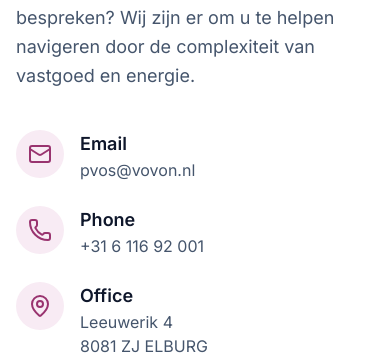
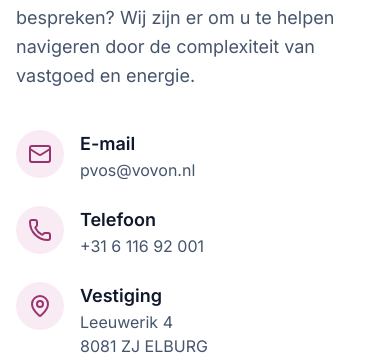
Before and after one commit to vosqdev/Vovon, a React (Vite) app: page / in a window 390 px wide. Shown: the part 10561-10921 px from the top of the page. Built offline with nearby package versions, Linux system fonts and the light colour scheme.

Commit message:
feat: Localize contact and navbar labels
Integrates translation keys for dynamic display of contact information labels (email, phone, office) and language switcher in the navbar. This ensures consistency and facilitates multilingual support for the website.

```diff
--- a/src/components/Contact.tsx
+++ b/src/components/Contact.tsx
@@ -58,7 +58,7 @@ const Contact = ({ language }: ContactProps) => {
                   <Mail className="w-6 h-6 text-vovon-600" />
                 </div>
                 <div>
-                  <h3 className="text-lg font-semibold text-slate-900">Email</h3>
+                  <h3 className="text-lg font-semibold text-slate-900">{t.info.email}</h3>
                   <a href="mailto:pvos@vovon.nl" className="text-slate-600 hover:text-vovon-600 transition-colors">
                     pvos@vovon.nl
                   </a>
@@ -69,7 +69,7 @@ const Contact = ({ language }: ContactProps) => {
                   <Phone className="w-6 h-6 text-vovon-600" />
                 </div>
                 <div>
-                  <h3 className="text-lg font-semibold text-slate-900">Phone</h3>
+                  <h3 className="text-lg font-semibold text-slate-900">{t.info.phone}</h3>
                   <a href="tel:+31611692001" className="text-slate-600 hover:text-vovon-600 transition-colors">
                     +31 6 116 92 001
                   </a>
@@ -80,7 +80,7 @@ const Contact = ({ language }: ContactProps) => {
                   <MapPin className="w-6 h-6 text-vovon-600" />
                 </div>
                 <div>
-                  <h3 className="text-lg font-semibold text-slate-900">Office</h3>
+                  <h3 className="text-lg font-semibold text-slate-900">{t.info.office}</h3>
                   <p className="text-slate-600">
                     Leeuwerik 4<br />
                     8081 ZJ ELBURG<br />
--- a/src/components/Navbar.tsx
+++ b/src/components/Navbar.tsx
@@ -54,7 +54,7 @@ const Navbar = ({ language, setLanguage }: NavbarProps) => {
 
           {/* Desktop Menu */}
           <div className="hidden md:flex space-x-8 items-center">
-            {navLinks.map((link) => (
+            {navLinks.filter(link => link.href !== '#contact').map((link) => (
               <a
                 key={link.name}
                 href={link.href}
@@ -66,6 +66,17 @@ const Navbar = ({ language, setLanguage }: NavbarProps) => {
               </a>
             ))}
 
+            <a
+              href="#contact"
+              className={`px-5 py-2 rounded-full text-sm font-medium transition-all ${
+                scrolled
+                  ? 'bg-vovon-600 text-white hover:bg-vovon-700'
+                  : 'bg-white text-slate-900 hover:bg-slate-100'
+              }`}
+            >
+              {t.cta}
+            </a>
+
             {/* Language Switcher */}
             <button
               onClick={toggleLanguage}
@@ -76,17 +87,6 @@ const Navbar = ({ language, setLanguage }: NavbarProps) => {
               <Globe size={18} />
               <span>{language.toUpperCase()}</span>
             </button>
-
-            <a
-              href="#contact"
-              className={`px-5 py-2 rounded-full text-sm font-medium transition-all ${
-                scrolled
-                  ? 'bg-vovon-600 text-white hover:bg-vovon-700'
-                  : 'bg-white text-slate-900 hover:bg-slate-100'
-              }`}
-            >
-              {t.cta}
-            </a>
           </div>
 
           {/* Mobile Menu Button */}
--- a/src/translations.ts
+++ b/src/translations.ts
@@ -108,6 +108,11 @@ export const translations = {
     contact: {
       title: 'Get in Touch',
       description: 'Ready to discuss your next project? We are here to help you navigate the complexities of real estate and energy.',
+      info: {
+        email: 'Email',
+        phone: 'Phone',
+        office: 'Office',
+      },
       form: {
         name: 'Full Name',
         email: 'Email Address',
@@ -241,6 +246,11 @@ export const translations = {
     contact: {
       title: 'Neem Contact Op',
       description: 'Klaar om uw volgende project te bespreken? Wij zijn er om u te helpen navigeren door de complexiteit van vastgoed en energie.',
+      info: {
+        email: 'E-mail',
+        phone: 'Telefoon',
+        office: 'Vestiging',
+      },
       form: {
         name: 'Volledige Naam',
         email: 'E-mailadres',
```
